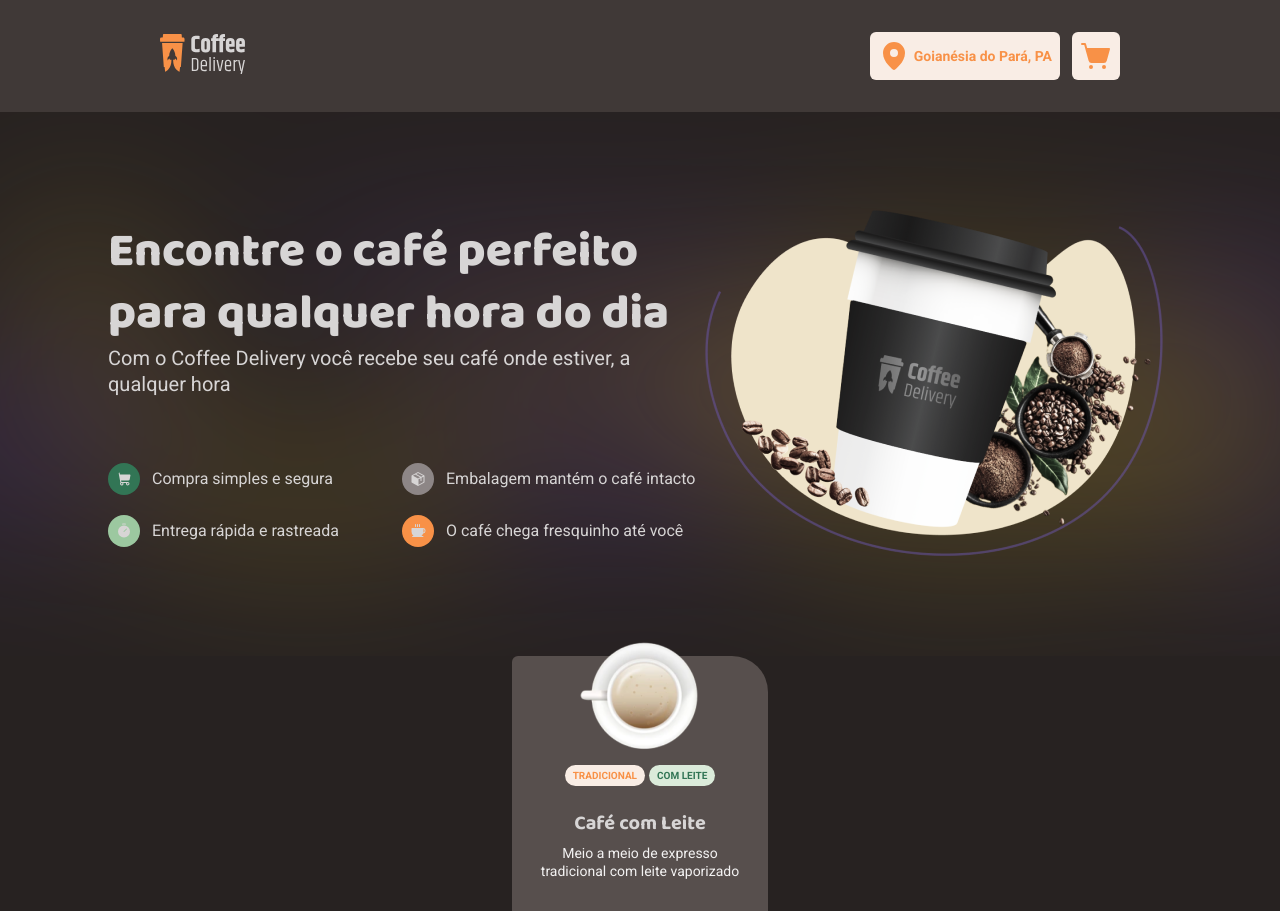
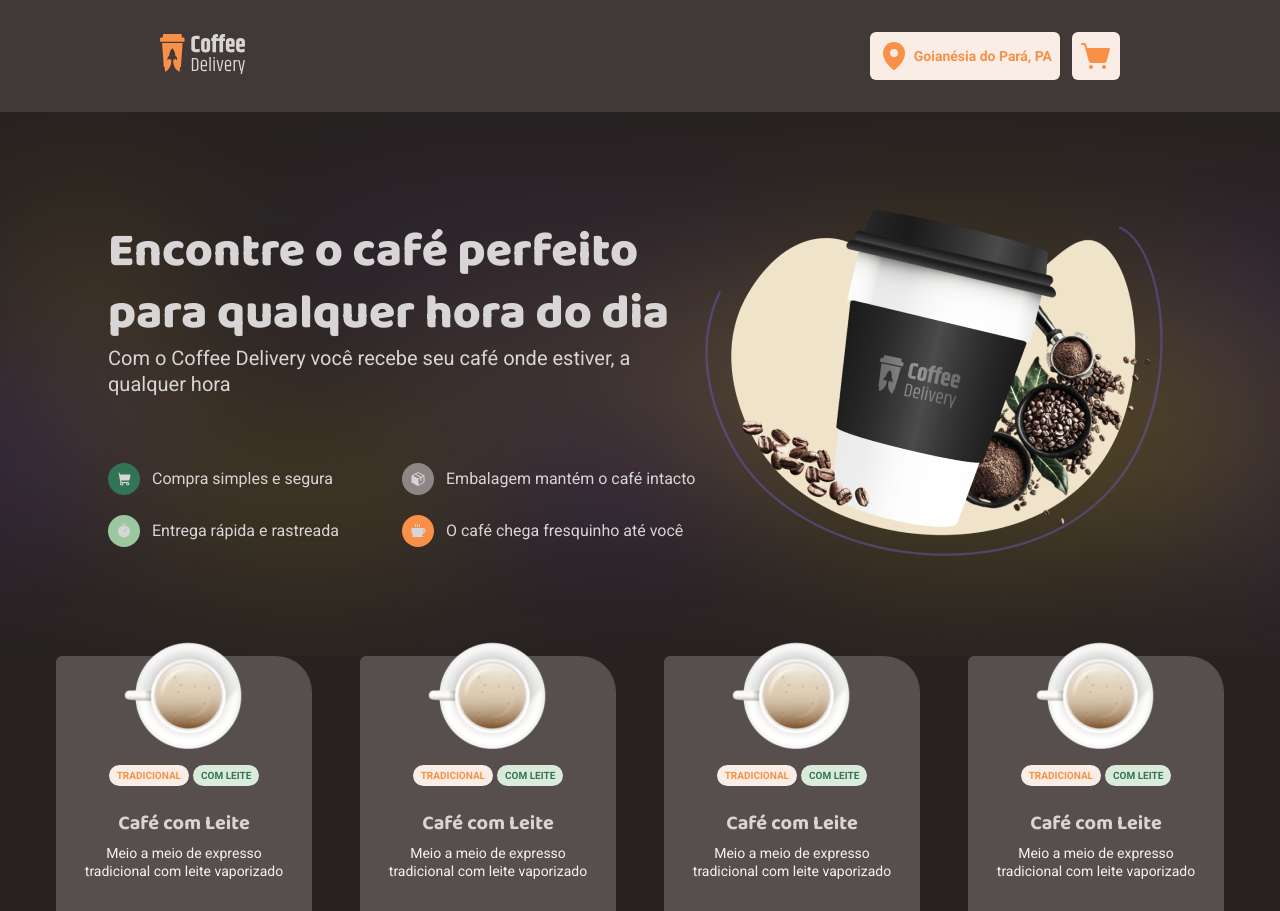
Before and after one commit to 4llves/coffee-delivery, a React (Vite) app: page / in a window 1280 px wide. Shown: the top 911 px of the page. Built offline with nearby package versions, Linux system fonts and the light colour scheme.

Commit message:
finished component card

```diff
--- /dev/null
+++ b/src/components/Card/index.tsx
@@ -0,0 +1,30 @@
+import { ShoppingCartSimple } from '@phosphor-icons/react'
+import { CoffeeCard } from './styles'
+
+import imgCoffeeMilk from '../../assets/cafe-com-leite.png'
+import { Stepper } from '../Stepper'
+
+export function Card() {
+  return (
+    <CoffeeCard>
+      <img src={imgCoffeeMilk} alt="" />
+
+      <div className="type-coffee">
+        <span data-content="tradicional">tradicional</span>
+        <span data-content="com leite">com leite</span>
+      </div>
+
+      <h2>Café com Leite</h2>
+
+      <p>Meio a meio de expresso tradicional com leite vaporizado</p>
+
+      <div className="card-footer">
+        <span>R$ 9,90</span>
+
+        <Stepper />
+
+        <ShoppingCartSimple size={38} weight="fill" />
+      </div>
+    </CoffeeCard>
+  )
+}
--- /dev/null
+++ b/src/components/Card/styles.ts
@@ -0,0 +1,100 @@
+import styled from 'styled-components'
+
+export const CoffeeCard = styled.div`
+  display: flex;
+  flex-direction: column;
+
+  width: 16rem;
+  height: 19.375rem;
+  flex-shrink: 0;
+
+  border-radius: 0.375rem 2.25rem;
+  background: ${(props) => props.theme.COLORS.CARD};
+
+  img {
+    width: 7.5rem;
+    height: 7.5rem;
+    margin: -1.25rem auto 1px;
+  }
+
+  .type-coffee {
+    display: flex;
+    gap: 0.25rem;
+    margin: 0.5rem auto;
+    text-transform: uppercase;
+
+    span {
+      /* Components/Tag */
+      font-family: Roboto;
+      font-size: 0.625rem;
+      font-style: normal;
+      font-weight: 700;
+      line-height: 130%; /* 0.8125rem */
+      color: ${(props) => props.theme.COLORS.GREEN_800};
+
+      border-radius: 6.25rem;
+      padding: 0.25rem 0.5rem;
+      justify-content: center;
+      align-items: center;
+      background: ${(props) => props.theme.COLORS.GREEN_100};
+    }
+
+    span[data-content='tradicional'],
+    span[data-content='especial'] {
+      color: ${(props) => props.theme.COLORS.COFFEE_300};
+      background: ${(props) => props.theme.COLORS.COFFEE_100};
+    }
+  }
+
+  h2 {
+    width: 13.5rem;
+    color: ${(props) => props.theme.COLORS.TEXT};
+    text-align: center;
+    font-family: ${(props) => props.theme.FONT.TITLE};
+    font-size: 1.25rem;
+    font-style: normal;
+    font-weight: 700;
+    line-height: 130%; /* 1.625rem */
+    margin: 1rem auto 0.5rem;
+  }
+
+  p {
+    width: 13.5rem;
+    color: ${(props) => props.theme.COLORS.HOVER};
+    text-align: center;
+    font-family: ${(props) => props.theme.FONT.TEXT};
+    font-size: 0.875rem;
+    font-style: normal;
+    font-weight: 400;
+    line-height: 130%; /* 1.1375rem */
+    margin-inline: auto;
+  }
+
+  .card-footer {
+    width: 100%;
+    display: flex;
+    margin: 2.06rem auto;
+    align-items: center;
+    justify-content: center;
+
+    span {
+      color: ${(props) => props.theme.COLORS.TITLE};
+      font-family: ${(props) => props.theme.FONT.TITLE};
+      font-size: 1.5rem;
+      font-weight: 800;
+      line-height: 130%;
+      margin-right: 1.44rem;
+    }
+
+    svg:nth-child(3) {
+      display: flex;
+      padding: 0.5rem;
+      justify-content: center;
+      align-items: center;
+      gap: 0.25rem;
+      margin-left: 0.5rem;
+      border-radius: 6px;
+      background: ${(props) => props.theme.COLORS.COFFEE_600};
+    }
+  }
+`
--- /dev/null
+++ b/src/components/Stepper/index.tsx
@@ -0,0 +1,16 @@
+import { Minus, Plus } from '@phosphor-icons/react'
+import { StepperButton, StepperContainer } from './styles'
+
+export function Stepper() {
+  return (
+    <StepperContainer>
+      <StepperButton>
+        <Minus weight="bold" />
+      </StepperButton>
+      <p>10</p>
+      <StepperButton>
+        <Plus weight="bold" />
+      </StepperButton>
+    </StepperContainer>
+  )
+}
--- /dev/null
+++ b/src/components/Stepper/styles.ts
@@ -0,0 +1,37 @@
+import styled from 'styled-components'
+
+export const StepperContainer = styled.div`
+  width: 4.5rem;
+  display: flex;
+  padding: 0.5rem;
+  background: ${(props) => props.theme.COLORS.BUTTON};
+  border-radius: 6px;
+  align-items: center;
+  justify-content: space-between;
+
+  p {
+    color: ${(props) => props.theme.COLORS.BACKGROUND};
+    text-align: center;
+    font-size: 1rem;
+    font-weight: 400;
+    line-height: 130%; /* 1.3rem */
+  }
+`
+export const StepperButton = styled.button`
+  cursor: pointer;
+  display: flex;
+  border: none;
+  justify-content: center;
+  align-items: center;
+  background: ${(props) => props.theme.COLORS.BUTTON};
+
+  &:focus {
+    outline: none;
+    box-shadow: none;
+  }
+
+  svg {
+    color: ${(props) => props.theme.COLORS.COFFEE_300};
+    font-size: 14px;
+  }
+`
--- a/src/pages/Home/index.tsx
+++ b/src/pages/Home/index.tsx
@@ -1,13 +1,5 @@
-import {
-  Coffee,
-  Package,
-  ShoppingCart,
-  ShoppingCartSimple,
-  Timer,
-} from '@phosphor-icons/react'
 import { Header } from '../../components/Header'
 import {
-  CoffeeCard,
   ContentCard,
   ContentWrapper,
   SmallCardsInWrapper,
@@ -15,8 +7,9 @@ import {
   WrapperContentText,
 } from './styles'
 
-import imgCoffeeMilk from '../../assets/cafe-com-leite.png'
+import { Coffee, Package, ShoppingCart, Timer } from '@phosphor-icons/react'
 import imgCoffee from '../../assets/wrapper-coffee.png'
+import { Card } from '../../components/Card'
 
 export function Home() {
   return (
@@ -58,26 +51,15 @@ export function Home() {
       </Wrapper>
 
       <ContentCard>
-        <CoffeeCard>
-          <img src={imgCoffeeMilk} alt="" />
-
-          <div className="type-coffee">
-            <span data-content="tradicional">tradicional</span>
-            <span data-content="com leite">com leite</span>
-          </div>
-
-          <h2>Café com Leite</h2>
-
-          <p>Meio a meio de expresso tradicional com leite vaporizado</p>
-
-          <div className="card-footer">
-            <span>R$ 9,90</span>
-
-            <strong>- 00 +</strong>
-
-            <ShoppingCartSimple size={38} weight="fill" />
-          </div>
-        </CoffeeCard>
+        <Card />
+        <Card />
+        <Card />
+        <Card />
+        <Card />
+        <Card />
+        <Card />
+        <Card />
+        <Card />
       </ContentCard>
     </div>
   )
--- a/src/pages/Home/styles.ts
+++ b/src/pages/Home/styles.ts
@@ -96,122 +96,11 @@ export const SmallCardsInWrapper = styled.div<colorBackgroundIcon>`
   }
 `
 export const ContentCard = styled.div`
-  display: flex;
-  width: 100vw;
+  width: 1024px;
+  display: grid;
+  grid-template-columns: repeat(4, 1fr);
+  gap: 48px;
   align-items: center;
   justify-content: center;
   margin-inline: auto;
 `
-
-export const CoffeeCard = styled.div`
-  display: flex;
-  flex-direction: column;
-
-  width: 16rem;
-  height: 19.375rem;
-  flex-shrink: 0;
-
-  border-radius: 0.375rem 2.25rem;
-  background: ${(props) => props.theme.COLORS.CARD};
-
-  img {
-    width: 7.5rem;
-    height: 7.5rem;
-    margin: -1.25rem auto 1px;
-  }
-
-  .type-coffee {
-    display: flex;
-    gap: 0.25rem;
-    margin: 0.5rem auto;
-    text-transform: uppercase;
-
-    span {
-      /* Components/Tag */
-      font-family: Roboto;
-      font-size: 0.625rem;
-      font-style: normal;
-      font-weight: 700;
-      line-height: 130%; /* 0.8125rem */
-      color: ${(props) => props.theme.COLORS.GREEN_800};
-
-      border-radius: 6.25rem;
-      padding: 0.25rem 0.5rem;
-      justify-content: center;
-      align-items: center;
-      background: ${(props) => props.theme.COLORS.GREEN_100};
-    }
-
-    span[data-content='tradicional'],
-    span[data-content='especial'] {
-      color: ${(props) => props.theme.COLORS.COFFEE_300};
-      background: ${(props) => props.theme.COLORS.COFFEE_100};
-    }
-  }
-
-  h2 {
-    width: 13.5rem;
-    color: ${(props) => props.theme.COLORS.TEXT};
-    text-align: center;
-    font-family: ${(props) => props.theme.FONT.TITLE};
-    font-size: 1.25rem;
-    font-style: normal;
-    font-weight: 700;
-    line-height: 130%; /* 1.625rem */
-    margin: 1rem auto 0.5rem;
-  }
-
-  p {
-    width: 13.5rem;
-    color: ${(props) => props.theme.COLORS.HOVER};
-    text-align: center;
-    font-family: ${(props) => props.theme.FONT.TEXT};
-    font-size: 0.875rem;
-    font-style: normal;
-    font-weight: 400;
-    line-height: 130%; /* 1.1375rem */
-    margin-inline: auto;
-  }
-
-  .card-footer {
-    display: flex;
-    width: 13.5rem;
-    margin: 2.06rem auto;
-    justify-content: center;
-    align-items: center;
-
-    :nth-child(1) {
-      margin-right: 1.25rem;
-    }
-
-    span {
-      color: ${(props) => props.theme.COLORS.TITLE};
-      font-family: ${(props) => props.theme.FONT.TITLE};
-      font-size: 1.5rem;
-      font-weight: 800;
-      line-height: 130%;
-    }
-
-    strong {
-      display: flex;
-      height: 2.375rem;
-      padding: 0.5rem;
-      justify-content: center;
-      align-items: center;
-      gap: 0.25rem;
-      border-radius: 0.375rem;
-      background: ${(props) => props.theme.COLORS.BUTTON};
-    }
-
-    svg {
-      display: flex;
-      padding: 0.5rem;
-      justify-content: center;
-      align-items: center;
-      gap: 0.5rem;
-      margin-left: 0.5rem;
-      border-radius: 6px;
-      background: ${(props) => props.theme.COLORS.COFFEE_600};
-    }
-  }
-`
```
